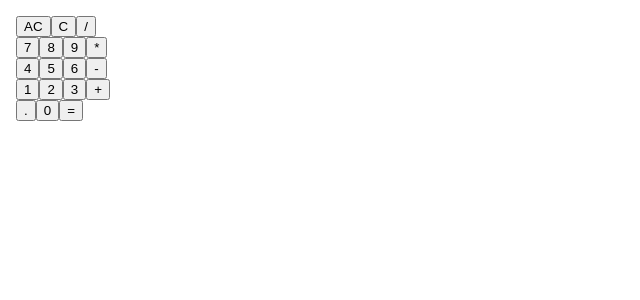
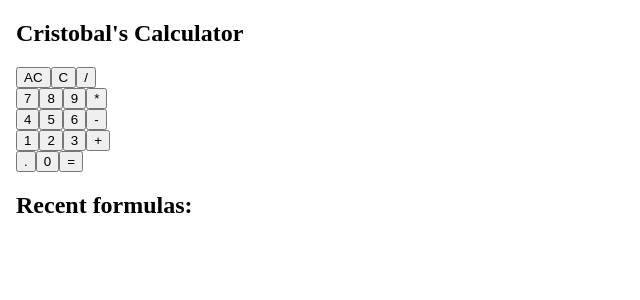
Before and after one commit to SirPhoros/calculator-angular, an Angular app: page / in a window 1280 px wide. Shown: the top 300 px of the page, without its empty margins (0-640 px from the left). Built offline with nearby package versions, Linux system fonts and the light colour scheme.

Commit message:
add history of formulae

```diff
--- a/src/app/app.component.html
+++ b/src/app/app.component.html
@@ -1,4 +1,5 @@
 <body>
+  <section class="Calculator"><h1>Cristobal's Calculator</h1></section>
   <section class="displayer">
     <!-- //Displays the User Input -->
     <section>
@@ -37,5 +38,11 @@
     <button type="button" (click)="pressNum('0')">0</button>
     <button type="button" (click)="getAnswer()">=</button>
   </section>
+  <section>
+    <h2>Recent formulas:</h2>
+    <ul>
+      <li *ngFor="let item of history">{{ item }}</li>
+    </ul>
+  </section>
 </body>
 <router-outlet></router-outlet>
--- a/src/app/app.component.ts
+++ b/src/app/app.component.ts
@@ -11,6 +11,7 @@ export class AppComponent {
   // Input and result variables to store the user input and calculated result
   input: string = '';
   result: string = '';
+  history: string[] = [];
 
   // Method triggered when a number button is pressed
   pressNum = (num: string) => {
@@ -144,8 +145,10 @@ export class AppComponent {
 
   // Method triggered when the equal button is pressed
   getAnswer() {
+    console.log(this.input, 'input', this.result, 'result');
     this.calcAnswer();
+    this.history.push(`${this.input} = ${this.result}`);
     this.input = this.result;
-    if (this.input == '0') this.input = '';
+    if (this.input == '0') this.result = '';
   }
 }
```
